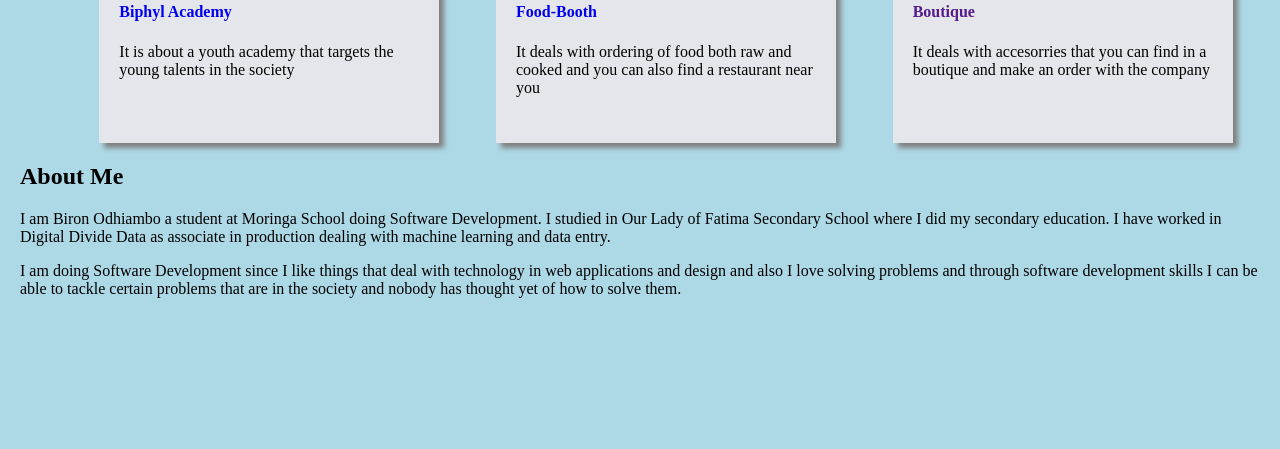
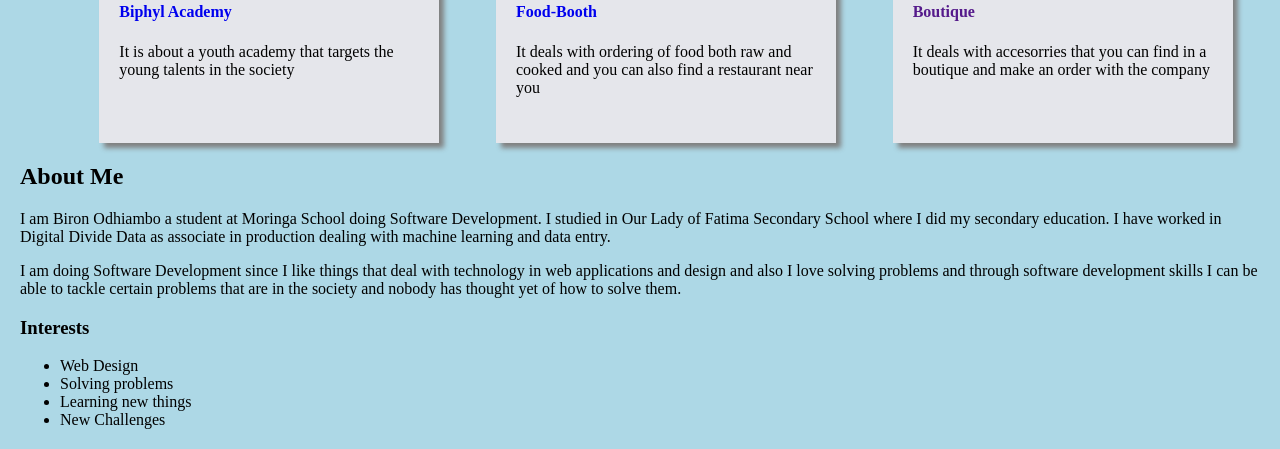
Before and after one commit to Biphyl/Portfolio, a plain HTML site: page index.html in a window 1280 px wide. Shown: the part 789-1238 px from the top of the page. Before the commit the page ends 1107 px from the top, so only its background shows below. Drawn offline with Linux system fonts and the light colour scheme.

Commit message:
Added interests

```diff
--- a/index.html
+++ b/index.html
@@ -52,7 +52,21 @@
         where I did my secondary education. I have worked in Digital Divide Data as associate in production dealing with machine learning and data entry.
       </p>
       <p>I am doing Software Development since I like things that deal with technology in web applications and design and also I love solving problems and
-         through software development skills I can be able to tackle certain problems that are in the society and nobody has thought yet of how to solve them.</p>
+         through software development skills I can be able to tackle certain problems that are in the society and nobody has thought yet of how to solve them.
+      </p>
+
+        <div class="interest">
+          <h3>Interests</h3>
+          <ul>
+            <li>Web Design</li>
+            <li>Solving problems</li>
+            <li>Learning new things</li>
+            <li>New Challenges</li>
+          </ul>
+        </div>
+
+
     </div>
+
   </body>
 </html>
```
